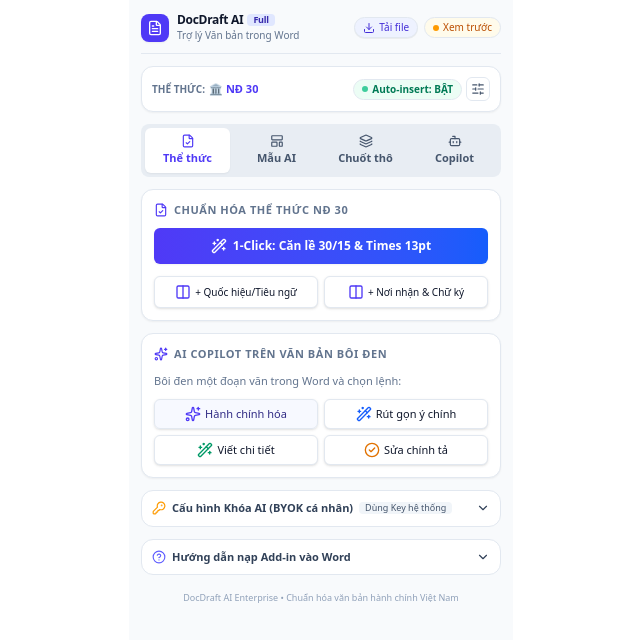
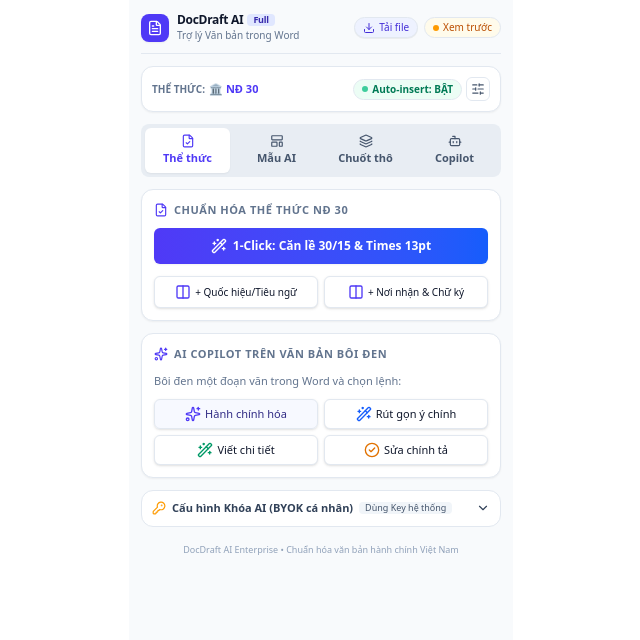
Before and after one commit to HPhucTV/DocDraft-AI, a Next.js app: page /word-addin in a window 1280 px wide. Shown: the top 640 px of the page, without its empty margins (319-959 px from the left). Built offline with nearby package versions, Linux system fonts and the light colour scheme.

Commit message:
fix(word-addin): go bo khoi Huong dan nap Add-in thua thai trong Taskpane

```diff
--- a/src/app/word-addin/page.tsx
+++ b/src/app/word-addin/page.tsx
@@ -120,7 +120,6 @@
   const [aiLoading, setAiLoading] = useState(false);
   const [selectedAction, setSelectedAction] = useState<string>("formalize");
   const [previewText, setPreviewText] = useState<string>("");
-  const [showGuide, setShowGuide] = useState(false);
   const [showKeyConfig, setShowKeyConfig] = useState(false);
   const [userByokKey, setUserByokKey] = useState<string>("");
 
@@ -1905,54 +1904,6 @@
           )}
         </div>
 
-        {/* HƯỚNG DẪN CÀI ĐẶT ADD-IN (SIDELOADING GUIDE) */}
-        <div className="rounded-xl border border-slate-200 dark:border-slate-800 bg-white dark:bg-slate-900 overflow-hidden text-xs">
-          <button
-            type="button"
-            onClick={() => setShowGuide(!showGuide)}
-            className="w-full p-2.5 flex items-center justify-between font-semibold text-slate-700 dark:text-slate-300 hover:bg-slate-50 dark:hover:bg-slate-800/50 transition-colors"
-          >
-            <span className="flex items-center gap-1.5 text-[11px]">
-              <HelpCircle className="w-3.5 h-3.5 text-indigo-500" />
-              Hướng dẫn nạp Add-in vào Word
-            </span>
-            {showGuide ? <ChevronUp className="w-3.5 h-3.5" /> : <ChevronDown className="w-3.5 h-3.5" />}
-          </button>
-
-          {showGuide && (
-            <div className="p-2.5 border-t border-slate-100 dark:border-slate-800 space-y-2 text-[10px] text-slate-600 dark:text-slate-400 bg-slate-50/50 dark:bg-slate-900/50 leading-relaxed">
-              <div className="flex items-center justify-between pb-1.5 border-b border-slate-200/60 dark:border-slate-800">
-                <span className="font-semibold text-slate-900 dark:text-slate-100">
-                  Tệp cấu hình Add-in (Manifest):
-                </span>
-                <a
-                  href="/word-addin/manifest.xml"
-                  download="manifest.xml"
-                  className="inline-flex items-center gap-1 px-2.5 py-1 rounded-md bg-indigo-600 hover:bg-indigo-700 text-white font-semibold text-[10px] shadow-xs transition-all active:scale-95"
-                >
-                  <Download className="w-3 h-3" />
-                  <span>Tải manifest.xml</span>
-                </a>
-              </div>
-              <p className="font-semibold text-slate-900 dark:text-slate-100">
-                1. Dùng trên Word Online (Khuyên dùng - Nhanh nhất):
-              </p>
-              <p>
-                • Mở Word Online trên trình duyệt → Tab <strong>Chèn (Insert)</strong> → <strong>Tiện ích (Add-ins)</strong>.<br />
-                • Chọn <strong>Tải lên tiện ích của tôi (Upload My Add-in)</strong> và chọn tệp vừa tải.
-              </p>
-
-              <p className="font-semibold text-slate-900 dark:text-slate-100 pt-1 border-t border-slate-100 dark:border-slate-800">
-                2. Dùng trên Word Desktop (Cài trên máy tính):
-              </p>
-              <p>
-                • <strong>Bản Microsoft 365 mới:</strong> Tab <strong>Chèn</strong> → <strong>Tiện ích</strong> → <strong>Tải lên tiện ích của tôi</strong>.<br />
-                • <strong>Bản Office truyền thống:</strong> Tạo thư mục (VD: <code>C:\Addins</code>) chứa file, bật <strong>Share</strong> thư mục đó → Mở Word: <strong>File → Options → Trust Center → Trusted Add-in Catalogs</strong> → Dán đường dẫn chia sẻ (<code>\\Tên-Máy\Addins</code>) → Khởi động lại Word và mở từ tab <strong>Shared Folder</strong>.
-              </p>
-            </div>
-          )}
-        </div>
-
         {/* FOOTER */}
         <div className="text-center text-[9px] text-slate-400 pt-1">
           DocDraft AI Enterprise • Chuẩn hóa văn bản hành chính Việt Nam
```
